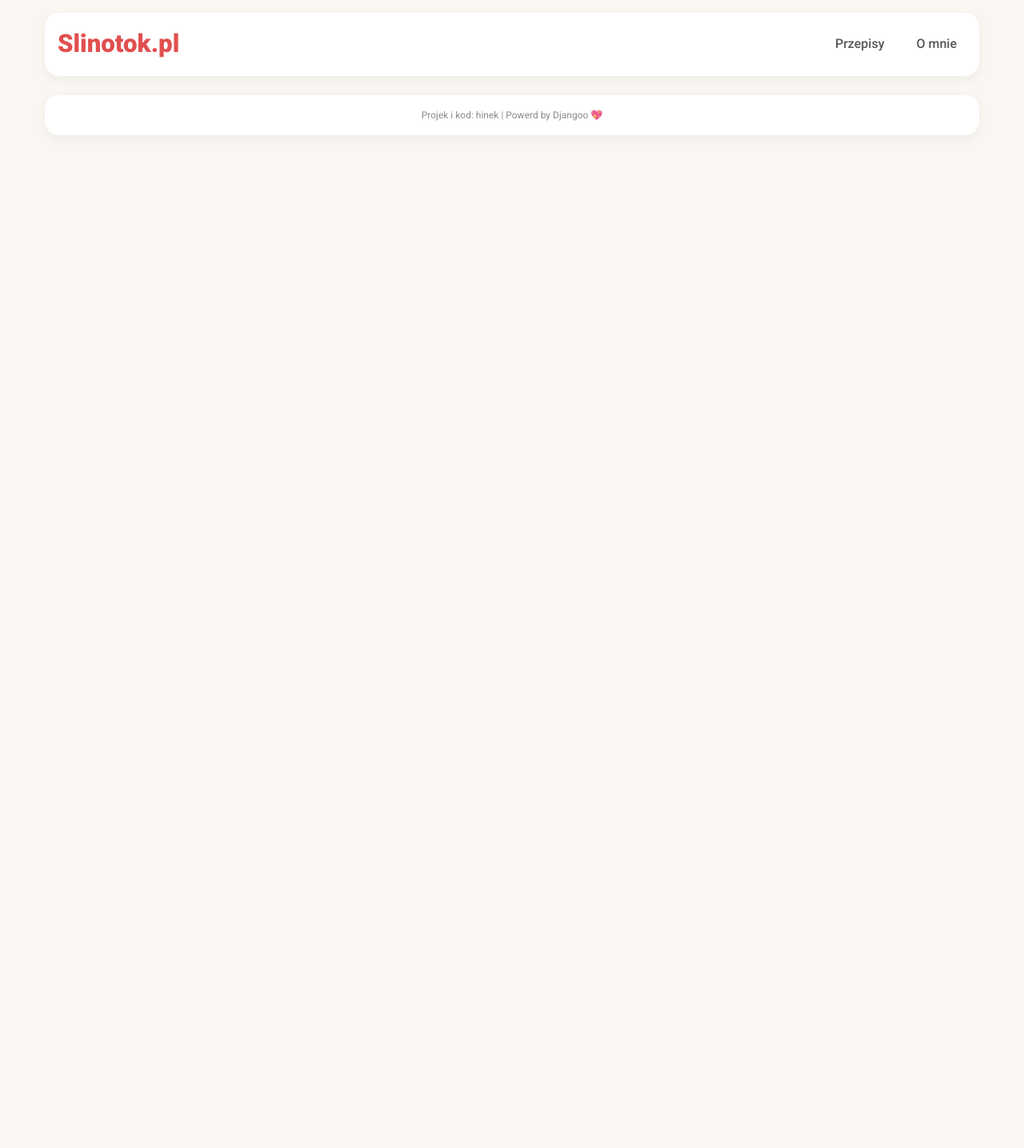
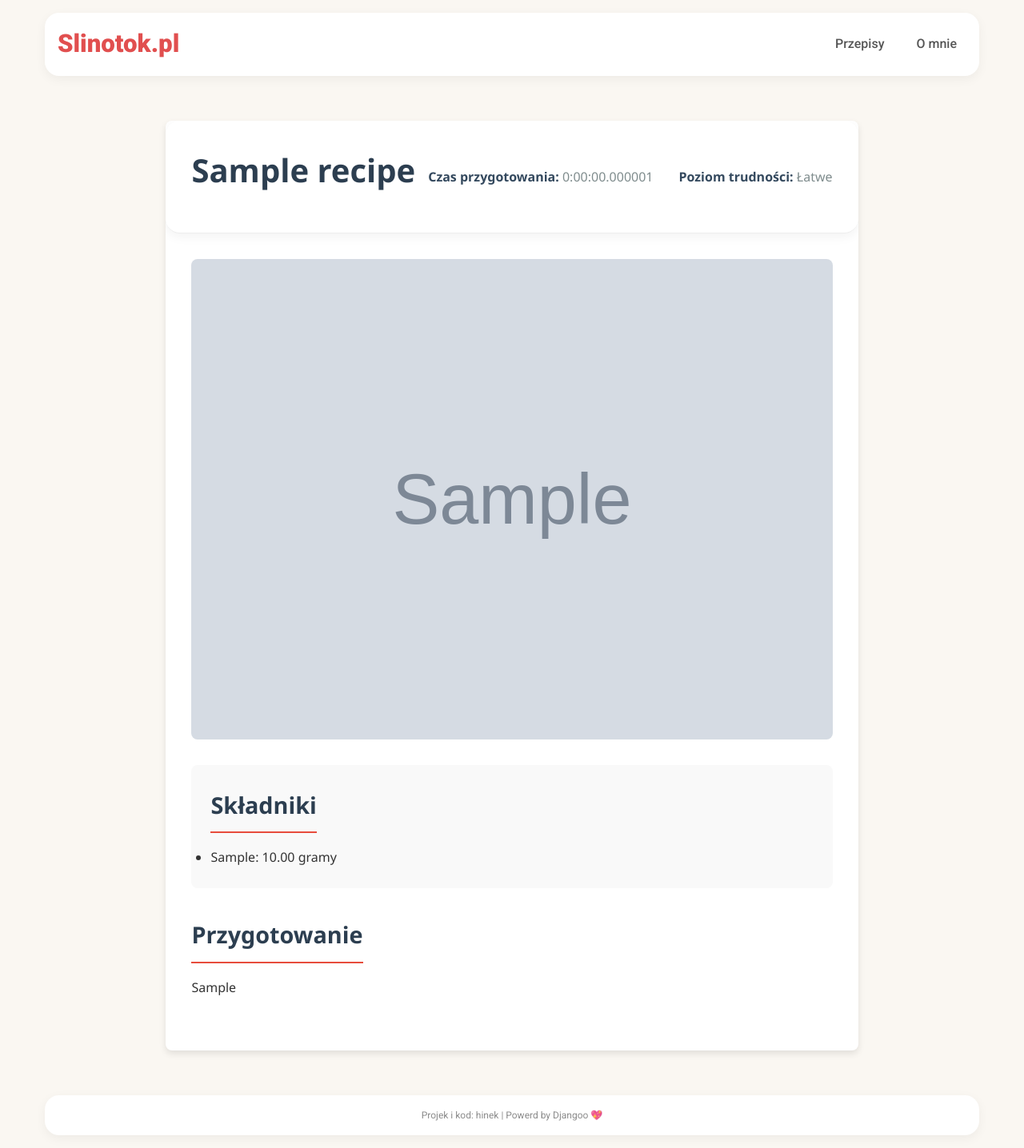
Before and after one commit to PiotrPliszka/django-recipe-book, a Django app: a page that uses recipes/templates/recipes/foodDetails.html in a window 1280 px wide. Shown: the whole page at 80% size. Before the commit the page ends 169 px from the top, so only its background shows below. Run offline with Django 5.2, Linux system fonts and the light colour scheme; tables that the repository leaves empty hold one stand-in row (values such as "Sample post"); grey boxes marked "Sample" are stand-in pictures.

Commit message:
Dodanie html i styli do specyfijkacji danego przepisu

```diff
--- a/recipes/static/recipes/foodDetails.css
+++ b/recipes/static/recipes/foodDetails.css
@@ -0,0 +1,106 @@
+.recipe-detail-container {
+  max-width: 1200px;
+  margin: 2rem auto;
+  font-family: "Segoe UI", Tahoma, Geneva, Verdana, sans-serif;
+  color: #333;
+}
+
+.recipe-detail {
+  background-color: #fff;
+  border-radius: 8px;
+  box-shadow: 0 4px 8px rgba(0, 0, 0, 0.1);
+  overflow: hidden;
+}
+
+.recipe-header {
+  padding: 2rem;
+  border-bottom: 1px solid #eee;
+  z-index: 1;
+}
+
+.recipe-header h1 {
+  margin: 0 0 1rem 0;
+  font-size: 2.5rem;
+  color: #2c3e50;
+}
+
+.recipe-meta {
+  display: flex;
+  gap: 2rem;
+  font-size: 1rem;
+  color: #7f8c8d;
+}
+
+.meta-item strong {
+  color: #34495e;
+}
+
+.recipe-body {
+  display: flex;
+  flex-wrap: wrap;
+  padding: 2rem;
+  gap: 2rem;
+}
+
+.recipe-image-container {
+  flex: 1 1 400px;
+}
+
+.recipe-image-container img {
+  width: 100%;
+  height: auto;
+  border-radius: 8px;
+  object-fit: cover;
+}
+
+.recipe-content {
+  flex: 2 1 500px;
+}
+
+.recipe-ingredients,
+.recipe-instructions {
+  margin-bottom: 2rem;
+  text-align: justify;
+}
+
+.recipe-content h2 {
+  font-size: 1.8rem;
+  color: #2c3e50;
+  margin-bottom: 1rem;
+  padding-bottom: 0.5rem;
+  border-bottom: 2px solid #e74c3c;
+  display: inline-block;
+  text-align: justify;
+}
+
+.recipe-ingredients {
+  background-color: #f9f9f9;
+  padding: 1.5rem;
+  border-radius: 8px;
+  line-height: 1.8;
+}
+
+.recipe-instructions {
+  line-height: 1.8;
+  text-align: justify;
+}
+
+@media (max-width: 768px) {
+  .recipe-header h1 {
+    font-size: 2rem;
+  }
+  .recipe-meta {
+    flex-direction: column;
+    gap: 0.5rem;
+  }
+  .recipe-body {
+    flex-direction: column;
+    padding: 1rem;
+  }
+  .recipe-detail-container {
+    margin: 1rem auto;
+  }
+  .recipe-header {
+    padding: 1.5rem;
+  }
+}
--- a/recipes/templates/recipes/foodDetails.html
+++ b/recipes/templates/recipes/foodDetails.html
@@ -1,10 +1,48 @@
 {% extends "base.html" %}
 {% load static %}
 {% block title %}
-  Slinotok.pl
+  {{ recipe.food_name }} - Slinotok.pl
 {% endblock title %}
 {% block style %}
-  <link rel="stylesheet" href="{% static "recipes/about.css" %}">
+  <link rel="stylesheet" href="{% static "recipes/foodDetails.css" %}">
 {% endblock style %}
 {% block content %}
+  <main class="recipe-detail-container">
+    <article class="recipe-detail">
+      <header class="recipe-header">
+        <h1>{{ recipe.food_name }}</h1>
+        <div class="recipe-meta">
+          <span class="meta-item">
+            <strong>Czas przygotowania:</strong> {{ recipe.preparation_time }}
+          </span>
+          <span class="meta-item">
+            <strong>Poziom trudności:</strong> {{ recipe.get_difficulty_display }}
+          </span>
+        </div>
+      </header>
+      <div class="recipe-body">
+        <div class="recipe-image-container">
+          {% if recipe.image %}
+            <img src="{{ recipe.image.url }}"
+                 alt="Zdjęcie przepisu: {{ recipe.food_name }}">
+          {% endif %}
+        </div>
+        <div class="recipe-content">
+          <section class="recipe-ingredients">
+            <h2>Składniki</h2>
+            <ul>
+              {% for item in recipe.recipeingredients_set.all %}
+                <li>{{ item.ingredient.char }}: {{ item.amount }} {{ item.get_unit_display }}</li>
+              {% endfor %}
+            </ul>
+          </section>
+          <section class="recipe-instructions">
+            <h2>Przygotowanie</h2>
+            <br>
+            {{ recipe.instructions|linebreaksbr }}
+          </section>
+        </div>
+      </div>
+    </article>
+  </main>
 {% endblock content %}
--- a/recipes/views.py
+++ b/recipes/views.py
@@ -20,4 +20,6 @@ def aboutMe(request):
 
 
 def foodDetails(request, slug):
-    return render(request, "recipes/foodDetails.html")
+    all_recipes = Recipe.objects.all()
+    sluged = all_recipes.get(slug=slug)
+    return render(request, "recipes/foodDetails.html", {"recipe": sluged})
```
